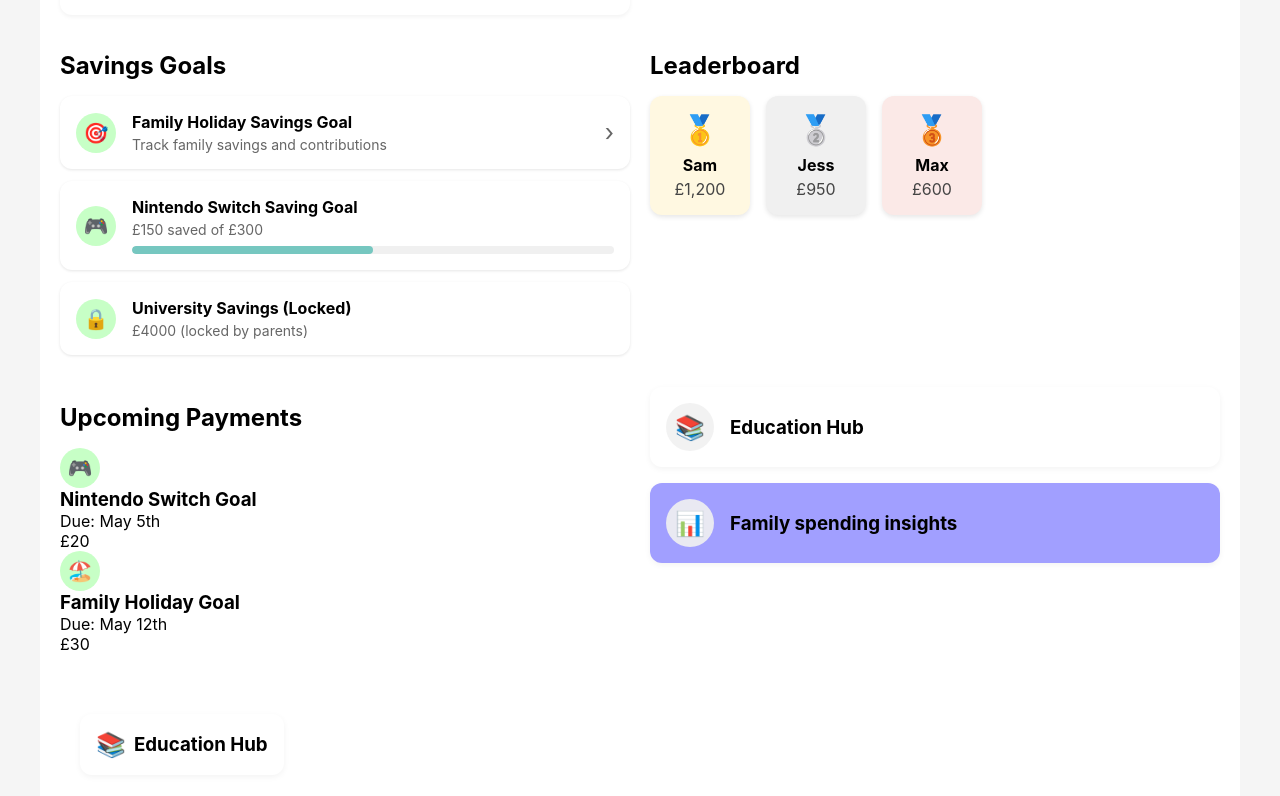
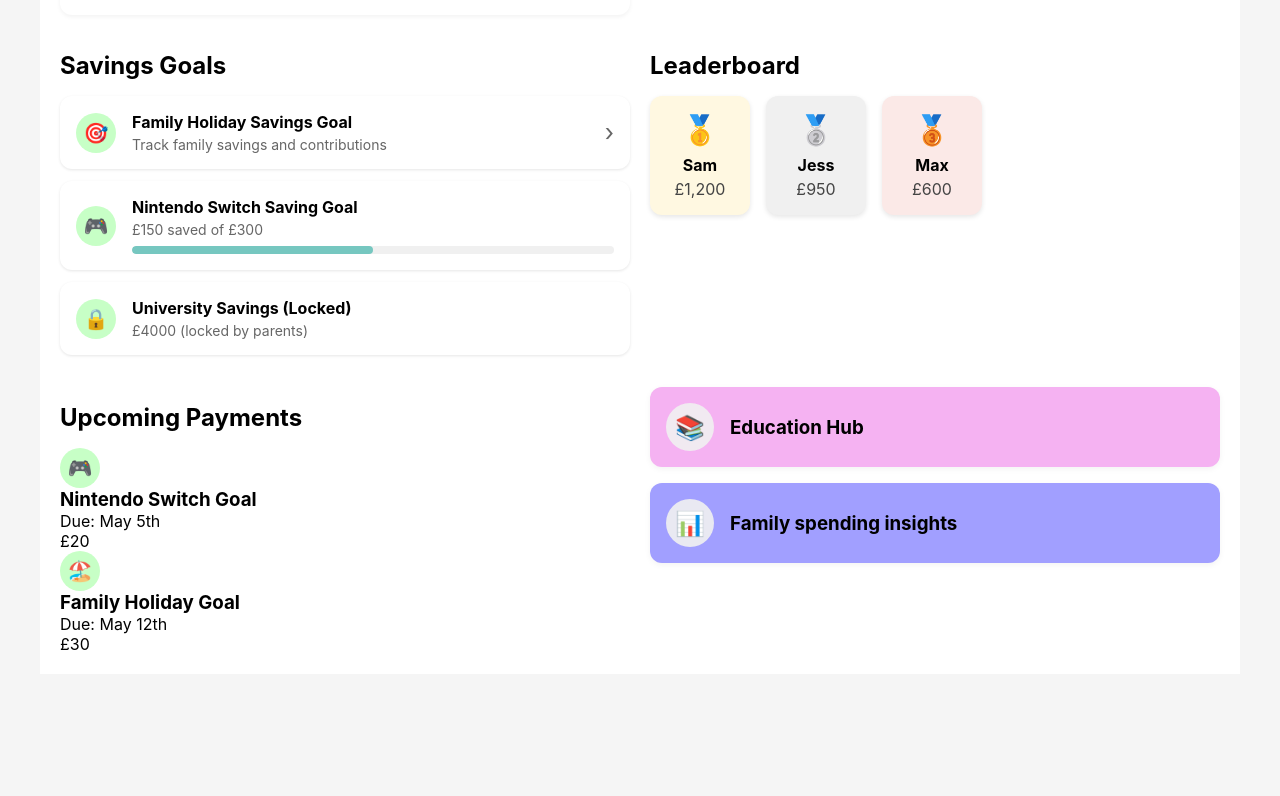
Before and after one commit to OsmanAli20/Quantum-Drift, a React (Create React App) app: page /family-child in a window 1280 px wide. Shown: the part 280-1076 px from the top of the page. After the commit the page ends 954 px from the top, so only its background shows below. Built offline with nearby package versions, Linux system fonts and the light colour scheme.

Commit message:
colour change

```diff
--- a/src/pages/familyChild.jsx
+++ b/src/pages/familyChild.jsx
@@ -151,11 +151,6 @@ function FamilyParent() {
       </div>
     </div>
         </section>
-      <div className="card space" onClick={() => navigate('/help-guide')} style={{ cursor: 'pointer', display: 'flex', alignItems: 'center', gap: '8px', marginTop: '40px', marginLeft: '20px', width: 'fit-content' }}>
-        <span className="icon" style={{ fontSize: '24px', color: '#11b67a' }}>📚</span>
-        <h3>Education Hub</h3>
-      </div>
-
       </main>
     </div>
   );
--- a/src/styles/Home.css
+++ b/src/styles/Home.css
@@ -774,6 +774,9 @@
   position: relative;
   overflow: hidden;
 }
+.pink-card {
+  background-color: #F5B2F2;
+}
 
 .purple-card {
   background-color: #A19FFF;
```
